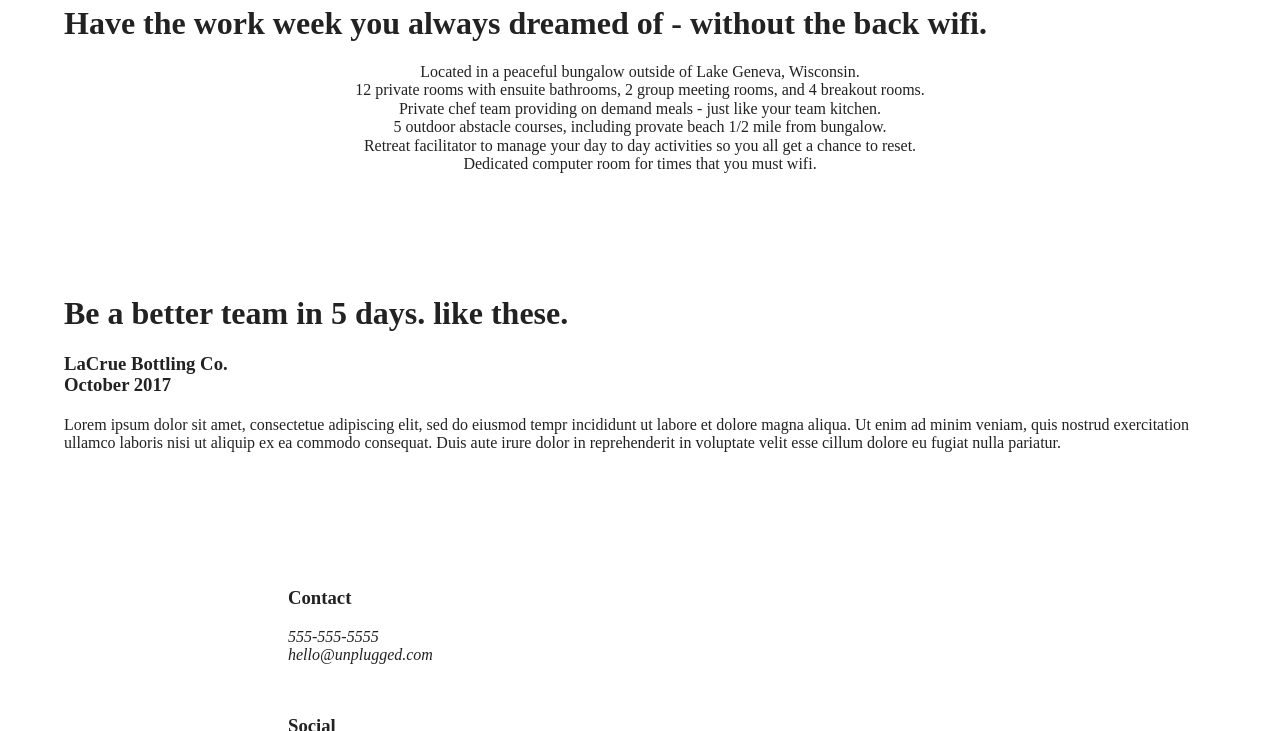
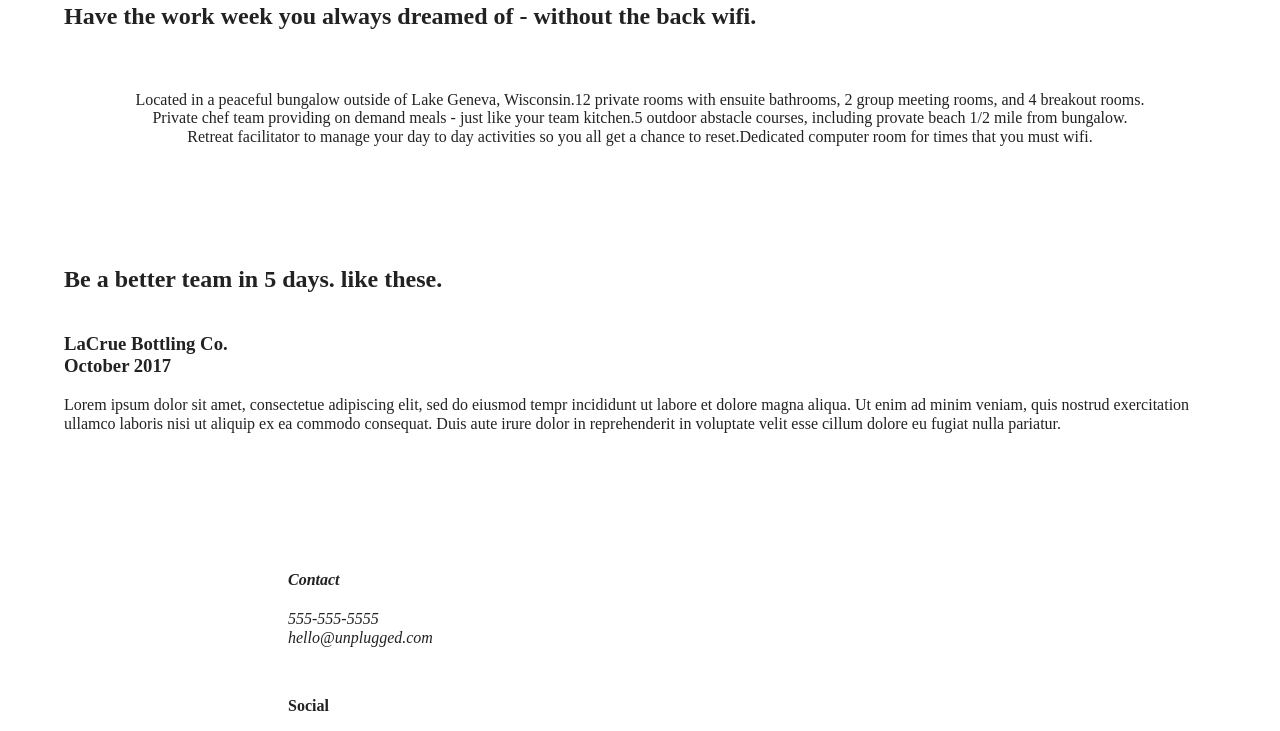
Before and after one commit to larondasue/unplugged, a website built with Parcel: page index.html in a window 1280 px wide. Shown: the part 770-1501 px from the top of the page. Built offline with nearby package versions, Linux system fonts and the light colour scheme; files whose address does not match are found by name.

Commit message:
Small fixes in code

```diff
--- a/index.html
+++ b/index.html
@@ -29,12 +29,13 @@
         <figure>
           <a href="#"><img src="img/unpluggedlog.png" alt="logo"></a>
         </figure>
+
         <div class="header-divider"></div>
 
         <nav>
           <ul>
-            <li><a href="faq/index.html" target-"_blank">FAQ</a></li>
-            <li><a href="about/index.html" target-"_blank">ABOUT</a></li>
+            <li><a href="faq/index.html" target="_blank">FAQ</a></li>
+            <li><a href="about/index.html" target="_blank">ABOUT</a></li>
           </ul>
         </nav>
     </div>
@@ -51,59 +52,59 @@
 
       <div class="content-wrapper">
         <div class="form-description">
-          <h3>Want to joing the next retreat?</h3>
+          <h3>Want to join the next retreat?</h3>
           <p>Find out when we are holding our next retreat and how your company or team can sign up!</p>
         </div>
         <div class="form">
           <h3>Find out more</h3>
-        </div>
             <input type="text" name="name" value="email address">
             <input type="button" value="Download Itinerary">
-        <div>
-
         </div>
       </div>  <!-- Aside content wrapper ends here  -->
     </aside>
 
     <section class="features">
       <div class="content-wrapper">
-          <h1>Have the work week you always dreamed of - without the back wifi.</h1>
-            <article class="features-items">
+          <h2>Have the work week you always dreamed of - without the back wifi.</h2>
+          <div class="features-items">
+            <article>
                 <p class="fontawesome-icon"></p>
                 <p class="features-item-description">Located in a peaceful bungalow outside of Lake Geneva, Wisconsin.</p>
             </article>
-            <article class="features-items">
+            <article>
               <p class="fontawesome-icon"></p>
               <p class="features-item-description">12 private rooms with ensuite bathrooms, 2 group meeting rooms, and 4 breakout rooms.</p>
             </article>
-            <article class="features-items">
+            <article>
               <p class="fontawesome-icon"></p>
               <p class="features-item-description">Private chef team providing on demand meals - just like your team kitchen.</p>
             </article>
-            <article class="features-items">
+            <article>
               <p class="fontawesome-icon"></p>
               <p class="features-item-description">5 outdoor abstacle courses, including provate beach 1/2 mile from bungalow.</p>
-            </article class="features-items">
-            <article class="features-items">
+            </article>
+            <article>
               <p class="fontawesome-icon"></p>
               <p class="features-item-description">Retreat facilitator to manage your day to day activities so you all get a chance to reset.</p>
             </article>
-            <article class="features-items">
+            <article>
               <p class="fontawesome-icon"></p>
               <p class="features-item-description">Dedicated computer room for times that you must wifi.</p>
             </article>
           </div>
+        </div>
     </section>
     <section class="reviews">
       <div class="content-wrapper">
-        <h1> Be a better team in 5 days. like these.</h1>
+        <h2> Be a better team in 5 days. like these.</h2>
         <article>
+          <div>
             <p class="image"></p>
             <h3>LaCrue Bottling Co.<br>October 2017</h3>
             <p>Lorem ipsum dolor sit amet, consectetue adipiscing elit, sed do eiusmod tempr incididunt ut labore et dolore magna aliqua. Ut enim ad minim veniam, quis nostrud exercitation ullamco laboris nisi ut aliquip ex ea commodo consequat.
             Duis aute irure dolor in reprehenderit in voluptate velit esse cillum dolore eu fugiat nulla pariatur.</p>
+          </div>
         </article>
-
       </div>
 </section>
 
@@ -113,13 +114,13 @@
     <div class="content-wrapper">
 
         <div class="footer-content">
-          <h3>Contact</h3>
           <address class="contact">
+            <h4>Contact</h4>
             <p>555-555-5555<br>hello@unplugged.com</p>
           </address>
-          <h3>Social</h3>
           <div class="social">
-            <div class-"social-icons">
+            <h4>Social</h4>
+            <div class="social-icons">
               <p><a href="http://facebook.com" target="_BLANK"><img src="" alt="facebook-icon"/></a></p>
               <p><a href="http://twitter.com" target="_BLANK"><img src="" alt="twitter-icon"/></a></p>
               <p><a href="http://instagram.com" target="_BLANK"><img src="" alt="instagram-icon"/></a></p>
```
Also changed, not shown: about/index.html (+1 -1 lines). Lines whose indentation alone changed are shown as unchanged.
